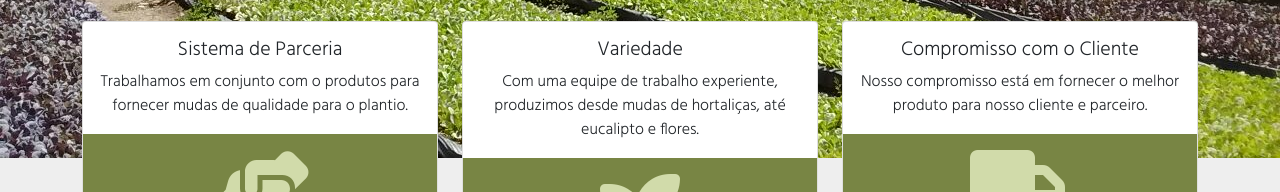
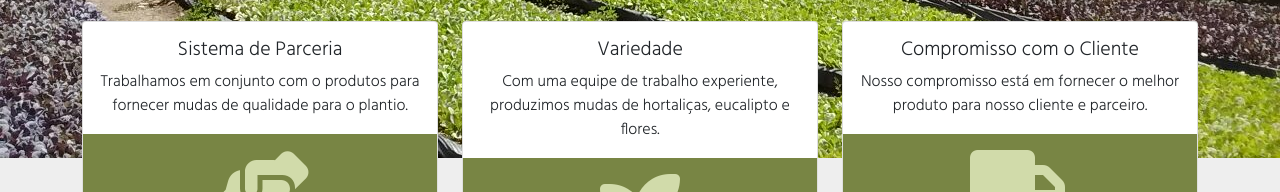
Before and after one commit to thaisfinck/viveiro, a React (Create React App) app: page / in a window 1280 px wide. Shown: the part 467-659 px from the top of the page. Built offline with nearby package versions, Linux system fonts and the light colour scheme; a web font is replaced by a local one.

Commit message:
feat(oviveiro): text improvement

```diff
--- a/src/components/oviveiro.js
+++ b/src/components/oviveiro.js
@@ -60,7 +60,7 @@ export default function Oviveiro() {
                     <div className="card-body">
                         <h5 className="card-title">Variedade</h5>
                         <p className="card-text">
-                          Com uma equipe de trabalho experiente, produzimos desde mudas de hortaliças, até eucalipto e flores.
+                          Com uma equipe de trabalho experiente, produzimos mudas de hortaliças, eucalipto e flores.
                         </p>
                       </div>
                       <div className='card-icon text-center p-3'><i className="fas fa-seedling main-icon"></i></div>
```
